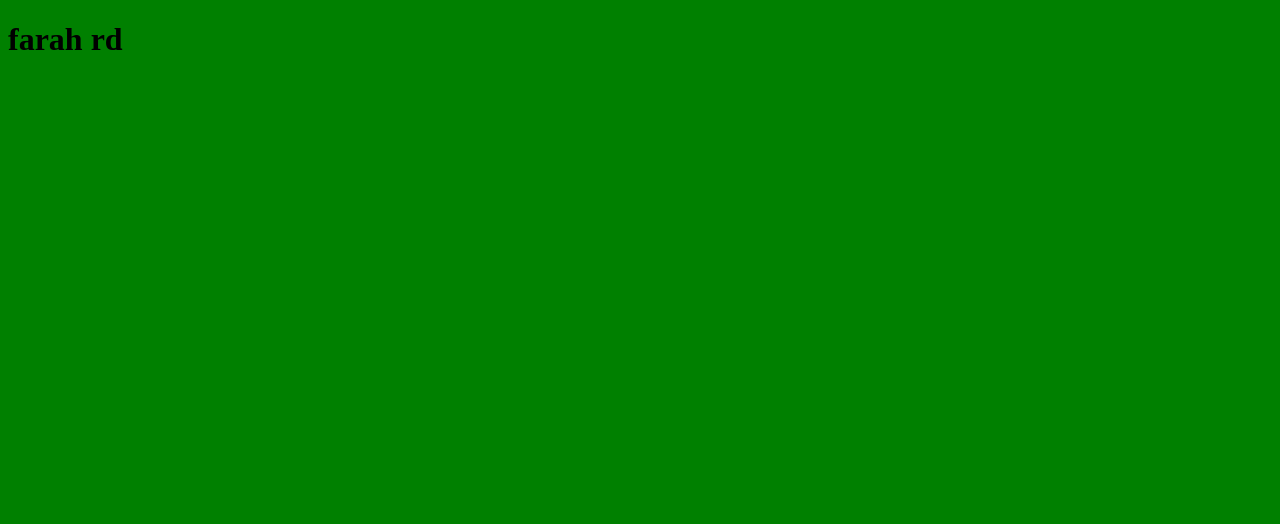
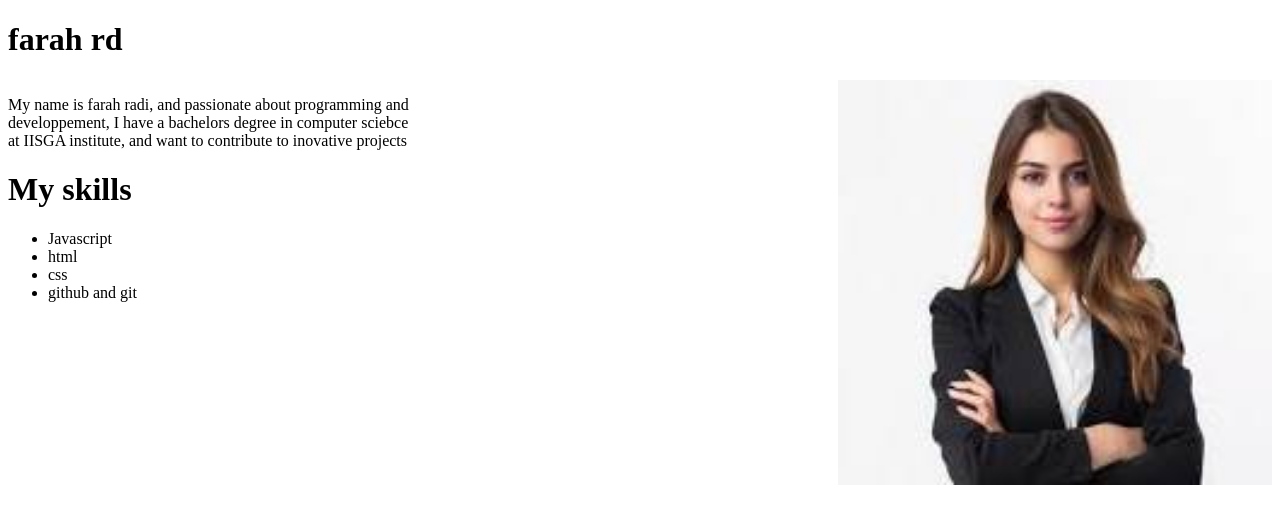
Before and after one commit to farahradi2004-lab/Farah, a plain HTML site: page index.html in a window 1280 px wide. Drawn offline with Linux system fonts and the light colour scheme.

Commit message:
add my profile pic and basic content

```diff
--- a/index.html
+++ b/index.html
@@ -12,5 +12,22 @@
     farah rd
 
 </h1>
+
+<div class="container">
+    <div>
+        <p>My name is farah radi, and passionate about programming and developpement, I have a bachelors degree in computer sciebce at IISGA institute, and want to contribute to inovative projects</p>
+ <h1>My skills</h1>
+          <ul>
+        <li>Javascript</li>
+        <li>html</li>
+        <li>css</li>
+        <li>github and git</li>
+    </ul>
+    </div>
+       <img src="me.jpg" alt="">
+
+</div>
+
+
 </body>
 </html>
--- a/style.css
+++ b/style.css
@@ -1,3 +1,15 @@
 body{
-    background-color: green;
+    background-color: white;
 }
+
+.container {
+    display: flex;
+}
+
+p {
+    width: 50%;
+}
+
+img {
+    width: 50%;
+}
```
Also changed, not shown: me.jpg (added).
